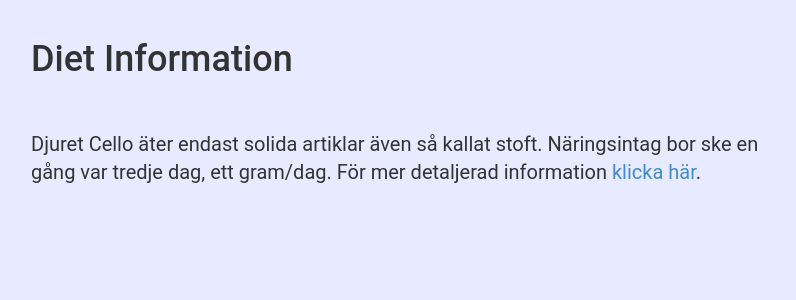
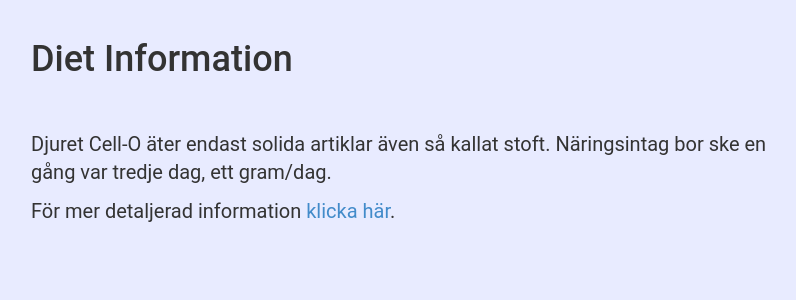
Before and after one commit to AleksandarFaraj/scrum_cello-o, a PHP site: page /diet.php in a window 1280 px wide. Shown: the part 52-352 px from the top of the page, without its empty margins (39-835 px from the left). Run offline with PHP 8.4, Linux system fonts and the light colour scheme.

Commit message:
Diet info updated

```diff
--- a/diet.php
+++ b/diet.php
@@ -6,9 +6,11 @@
 			</div>
 			<div class="col-lg-8">
 				<p>
-					Djuret Cello äter endast solida artiklar även så kallat stoft. Näringsintag bor ske en gång var tredje dag, ett gram/dag.
-				  För mer detaljerad information <a href="http://sv.wikipedia.org/wiki/Damm_(stoft)"> klicka här</a>.
+					Djuret Cell-O äter endast solida artiklar även så kallat stoft. Näringsintag bor ske en gång var tredje dag, ett gram/dag.
 
+				</p>
+				<p>
+					För mer detaljerad information <a href="http://sv.wikipedia.org/wiki/Damm_(stoft)"> klicka här</a>.
 
 				</p>
 			</div>
```
